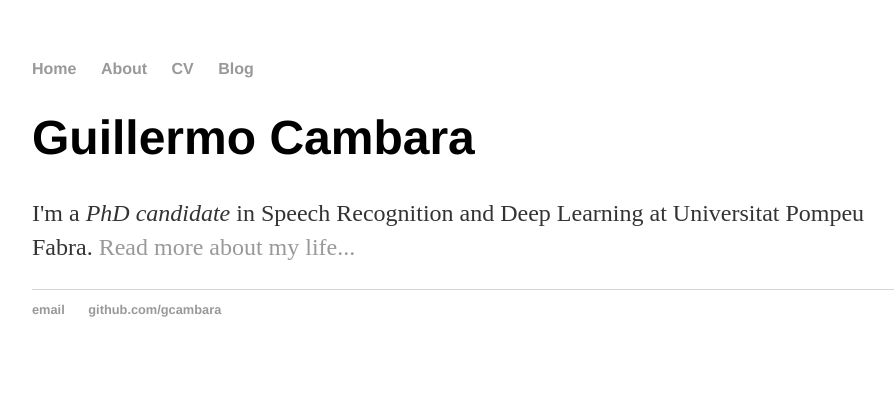
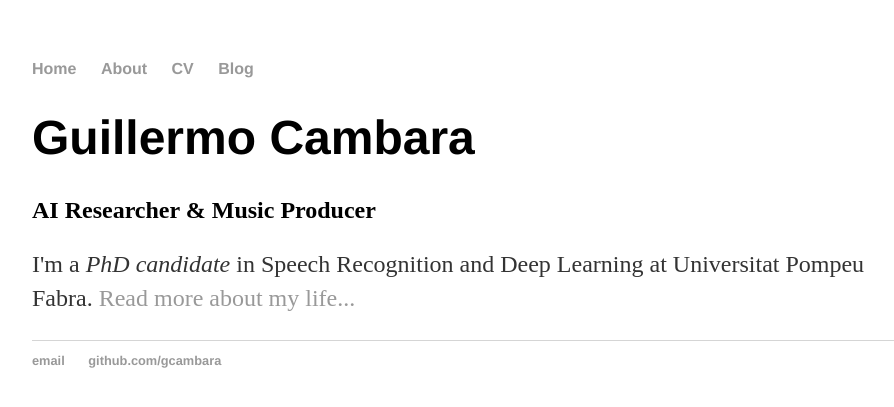
Before and after one commit to gcambara/gcambara.github.io, a Jekyll site: the page built from index.html, in a window 1280 px wide. Shown: the top 407 px of the page, without its empty margins (160-1054 px from the left). Built offline with Jekyll 4.4.1, drawn with Linux system fonts in a browser that asks for light colours.

Commit message:
Update index.html

```diff
--- a/index.html
+++ b/index.html
@@ -4,5 +4,6 @@ title: Guillermo Cambara, AI Researcher
 ---
 <div class="blurb">
 	<h1>Guillermo Cambara</h1>
+	<h2>AI Researcher & Music Producer</h2>
 	<p>I'm a <em>PhD candidate</em> in Speech Recognition and Deep Learning at Universitat Pompeu Fabra.  <a href="/about">Read more about my life...</a></p>
 </div><!-- /.blurb -->
```
